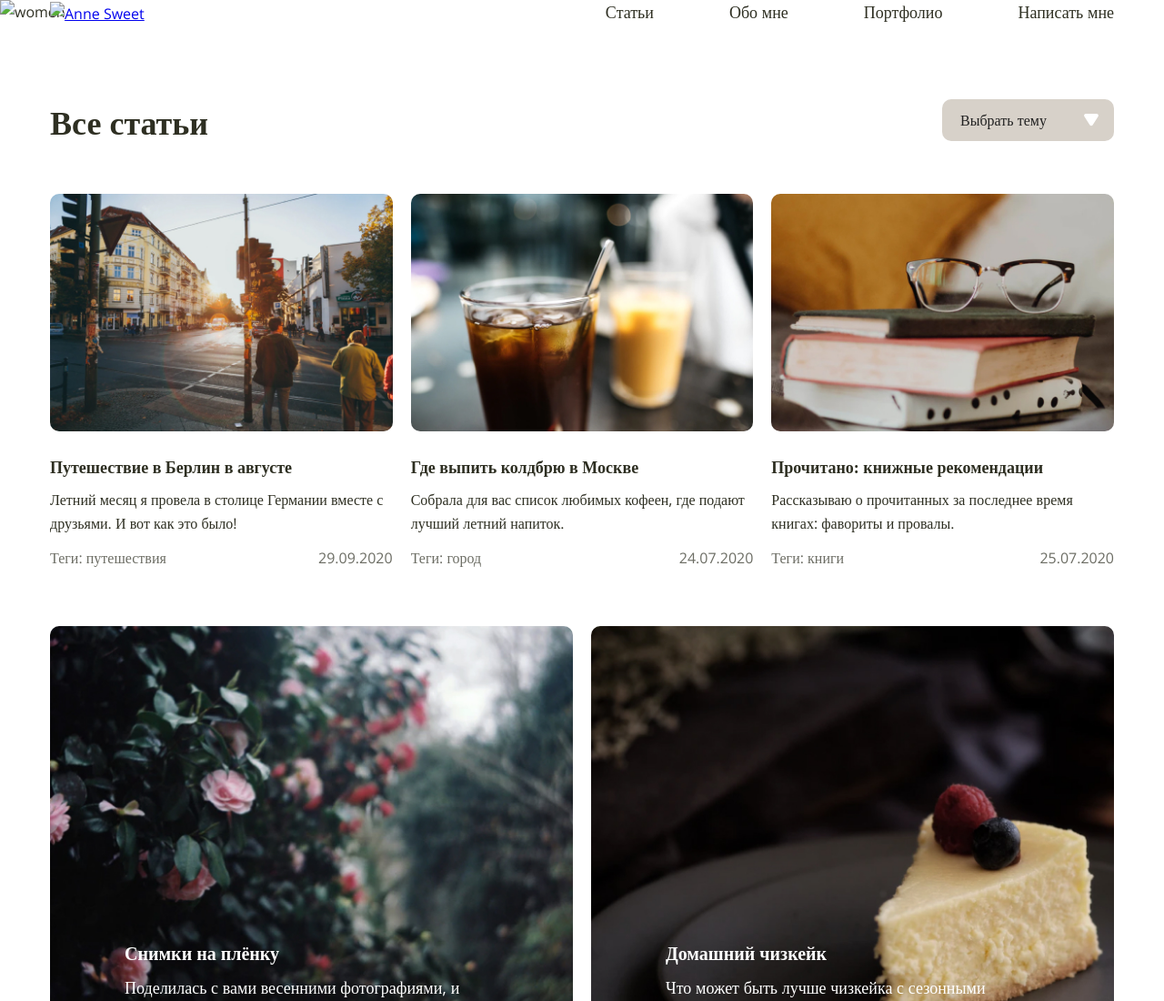
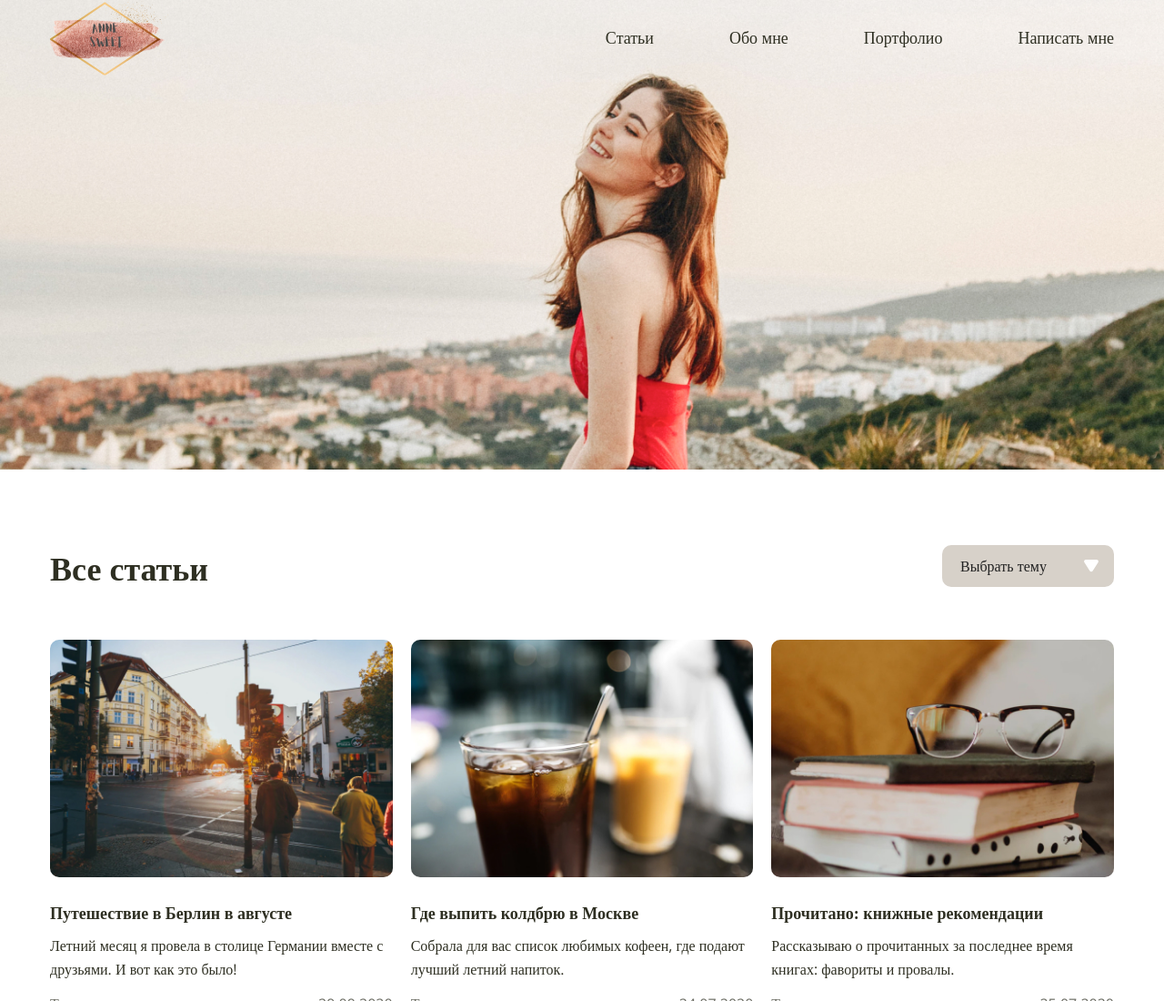
Before and after one commit to KozakovAlex/my-work, a plain HTML site: page index.html in a window 1280 px wide. Shown: the top 1100 px of the page at 91% size. Drawn offline with nearby package versions, Linux system fonts and the light colour scheme; the site is published under a folder, as on GitHub Pages, so addresses that start at the root find nothing; a web font is replaced by a local one.

Commit message:
Update index.html

```diff
--- a/index.html
+++ b/index.html
@@ -17,7 +17,7 @@
 
         <div class="header__logo">
           <a href="#!" class="header__logo-link">
-            <img src="/my-work/img/svg/header__logo-pic.png" alt="Anne Sweet" class="header__logo-pic">
+            <img src="img/svg/header__logo-pic.png" alt="Anne Sweet" class="header__logo-pic">
           </a>
         </div>
 
@@ -39,7 +39,7 @@
     </div>
 
     <div class="header__pic">
-      <img src="/my-work/img/header-background.jpg" alt="women" class="header__pic-item">
+      <img src="img/header-background.jpg" alt="women" class="header__pic-item">
     </div>
   </header>
 
```
